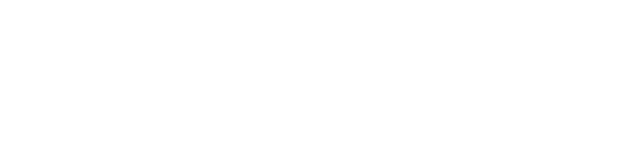
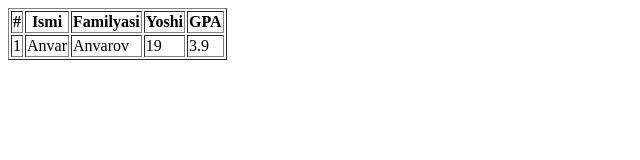
Before and after one commit to aEvexe/python-project, a plain HTML site: page index.html in a window 1280 px wide. Shown: the whole page, without its empty margins (0-640 px from the left). Drawn offline with Linux system fonts and the light colour scheme.

Commit message:
added table

```diff
--- a/index.html
+++ b/index.html
@@ -5,6 +5,21 @@
     <title>Table 2</title>
 </head>
 <body>
-
+<table border="1">
+    <tr>
+        <th>#</th>
+        <th>Ismi</th>
+        <th>Familyasi</th>
+        <th>Yoshi</th>
+        <th>GPA</th>
+    </tr>
+    <tr>
+        <td>1</td>
+        <td>Anvar</td>
+        <td>Anvarov</td>
+        <td>19</td>
+        <td>3.9</td>
+    </tr>
+</table>
 </body>
 </html>
```
